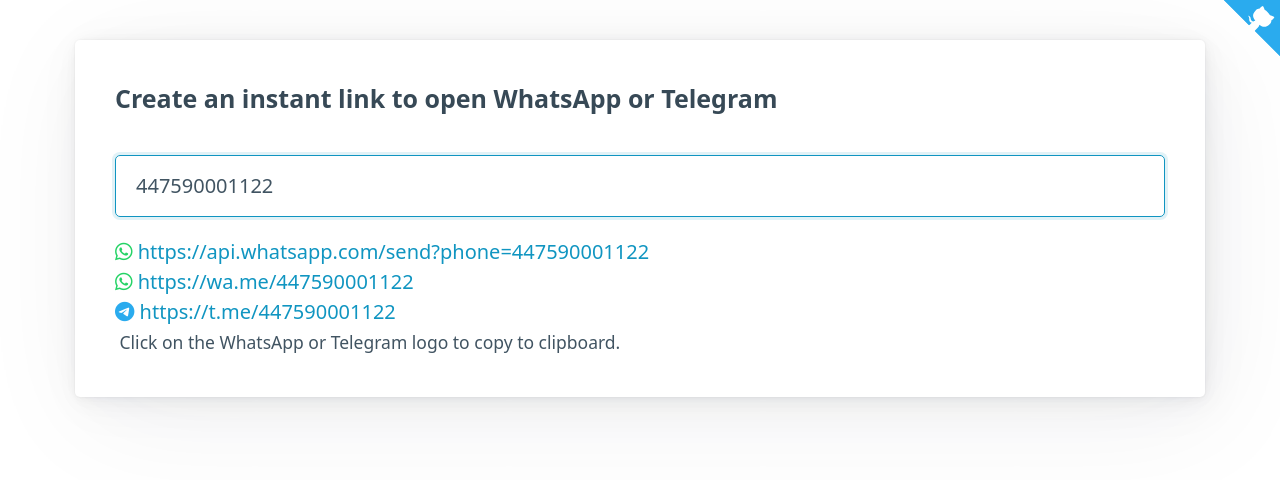
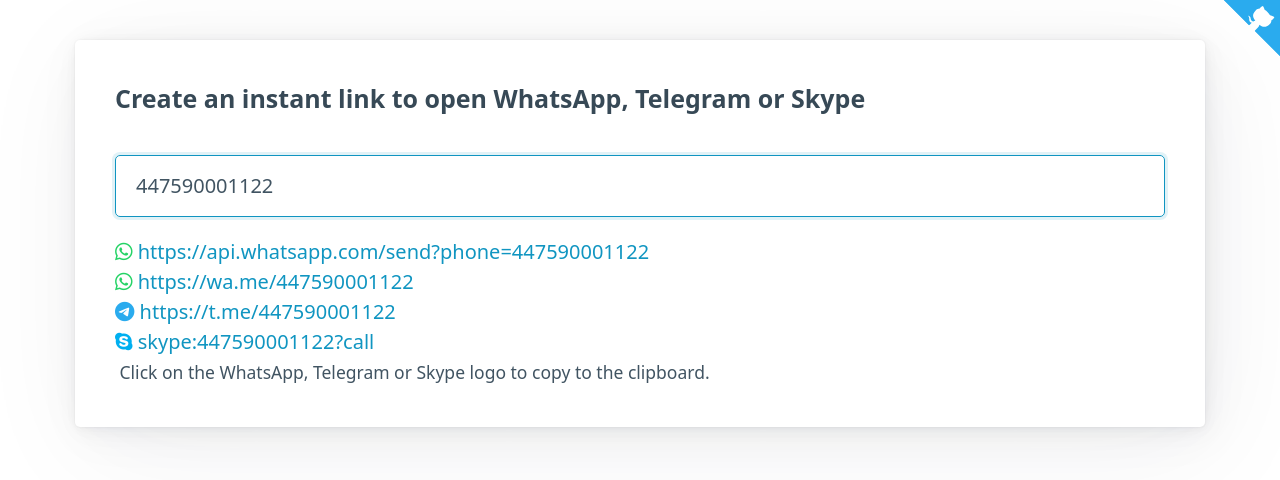
Before and after one commit to begoon/callmeback, a plain HTML site: page index.html in a window 1280 px wide. Drawn offline with Linux system fonts and the light colour scheme.

Commit message:
Add skype

```diff
--- a/index.html
+++ b/index.html
@@ -27,6 +27,10 @@
 
     .fa-whatsapp {
       color: #25D366;
+    }
+
+    .fa-skype {
+      color: #00aff0;
     }
 
     .tooltip {
@@ -85,9 +89,9 @@
   <div id="app">
     <main class="container">
       <article class="">
-        <h4>Create an instant link to open WhatsApp or Telegram</h4>
+        <h4>Create an instant link to open WhatsApp, Telegram or Skype</h4>
         <div>
-          <input v-model="tel" placeholder="WhataApp phone number or Telegram handle or number" autofocus>
+          <input v-model="tel" placeholder="WhataApp, Telegram or Skype phone number or handle" autofocus>
         </div>
 
         <div>
@@ -114,12 +118,20 @@
           <a :href="tg" target="_blank">{{ tg }}</a>
         </div>
 
+        <div>
+          <a @click="copyHandler(skype)" @mouseover="activatePressTooltip">
+            <i class="fa fa-skype"></i>
+          </a>
+          {{ ' ' }}
+          <a :href="skype" target="_blank">{{ skype }}</a>
+        </div>
+
         <div class="tooltip">
           <span v-show="tooltip" class="tooltiptext">{{ tooltip }}</span>
         </div>
 
         <small>
-          Click on the WhatsApp or Telegram logo to copy to clipboard.
+          Click on the WhatsApp, Telegram or Skype logo to copy to the clipboard.
         </small>
       </article>
     </main>
@@ -127,6 +139,14 @@
 
   <script>
     const { createApp } = Vue
+
+    function isNumeric(str) {
+      if (typeof str != "string") return false;
+      return !isNaN(str) && !isNaN(parseFloat(str));
+    }
+
+    const trimLeadingZeroes = text => text.replace(/^0+/, '');
+    const trimLeadingPluses = text => text.replace(/^\++/, '');
 
     createApp({
       data() {
@@ -137,15 +157,17 @@
         }
       },
       computed: {
-        telWithoutZeroes() {
-          return this.trimLeadingZeroes(this.tel);
-        },
-        wa() { return 'https://api.whatsapp.com/send?phone=' + this.trimLeadingPluses(this.telWithoutZeroes); },
+        telWithoutZeroes() { return trimLeadingZeroes(this.tel); },
+        wa() { return 'https://api.whatsapp.com/send?phone=' + trimLeadingPluses(this.telWithoutZeroes); },
         wa2() { return 'https://wa.me/' + this.telWithoutZeroes; },
         tg() { return 'https://t.me/' + this.tel; },
+        skype() {
+          const prefix = isNumeric(this.tel) ? 'call' : 'chat';
+          return 'skype:' + this.tel + "?" + prefix;
+        },
       },
       methods: {
-        async clip(value) {
+        async clipboard(value) {
           console.log(value);
           await navigator.clipboard.writeText(value);
         },
@@ -158,21 +180,15 @@
           this.tooltipTimeout = setTimeout(() => this.tooltip = '', 3000);
         },
         activatePressTooltip() {
-          this.setTooltip('Press to copy');
+          this.setTooltip('Click to copy');
         },
         activateCopiedTooltip() {
           this.setTooltip('Copied');
         },
         async copyHandler(id) {
           this.activateCopiedTooltip();
-          await this.clip(id);
+          await this.clipboard(id);
         },
-        trimLeadingZeroes(text) {
-          return text.replace(/^0+/, '');
-        },
-        trimLeadingPluses(text) {
-          return text.replace(/^\++/, '');
-        }
       }
     }).mount('#app')
   </script>
```
Also changed, not shown: README.md.
